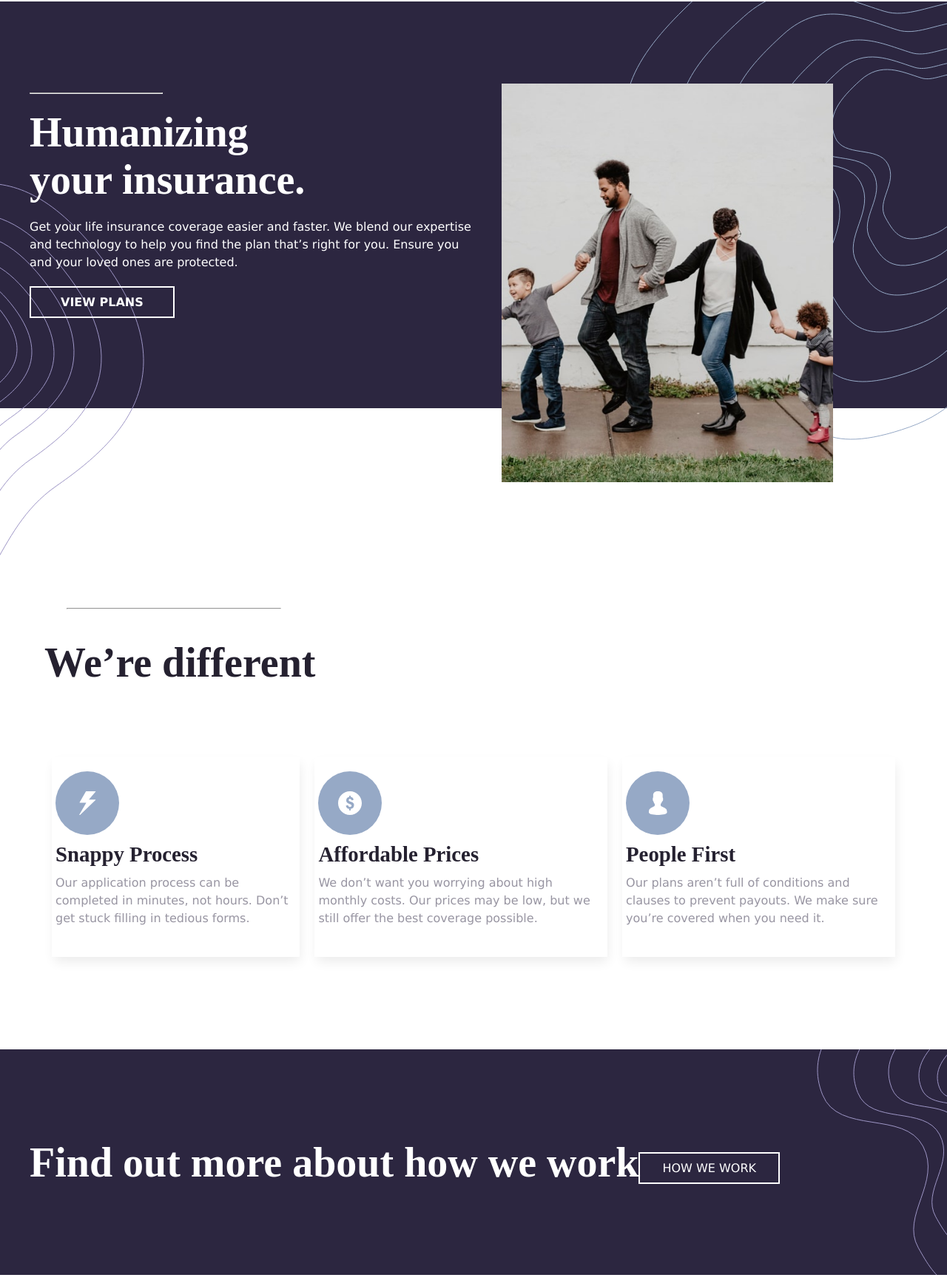
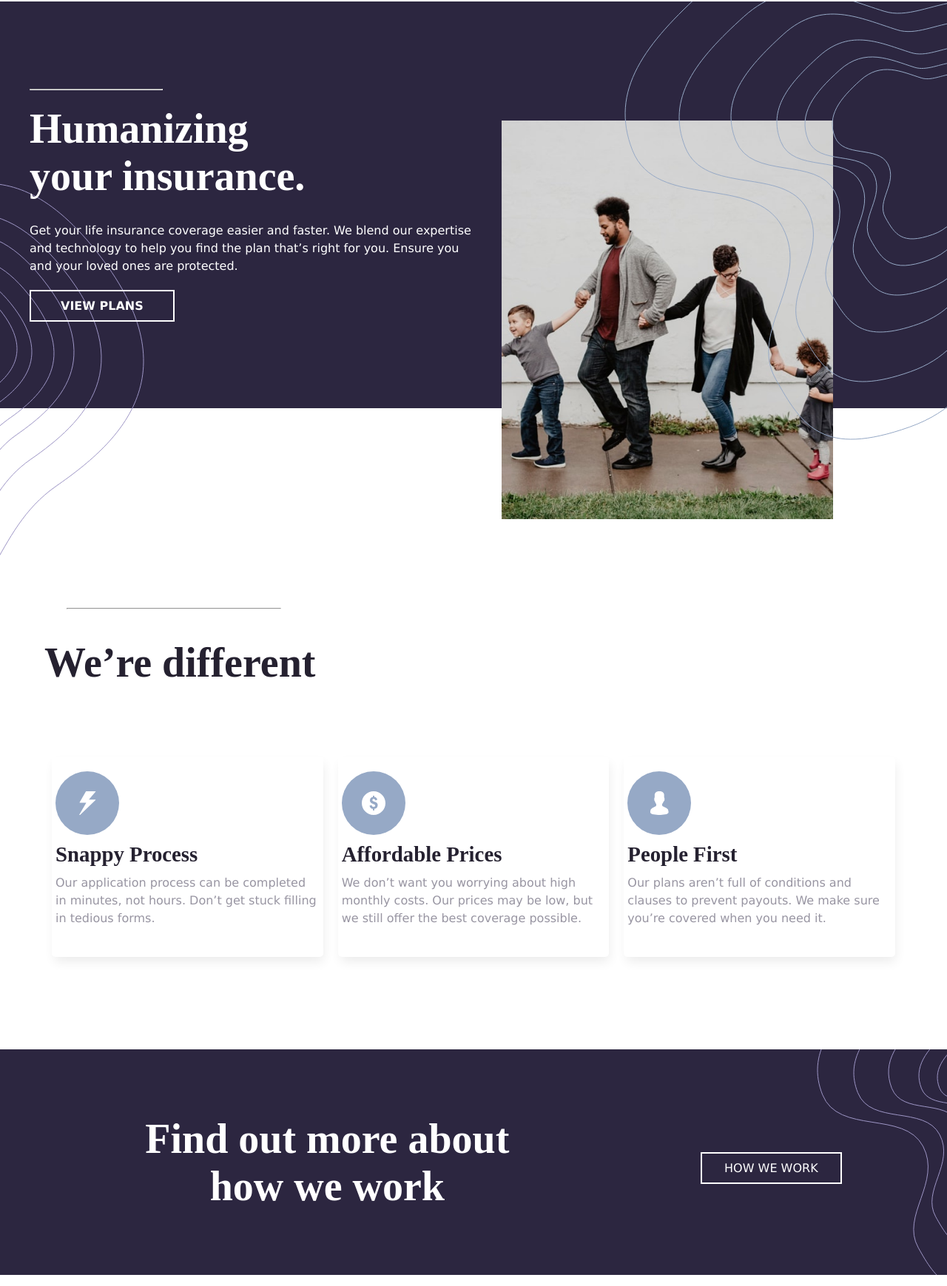
Before and after one commit to Funshyaj/insure, a plain HTML site: page index.html in a window 1280 px wide. Shown: the part 71-1810 px from the top of the page at 74% size. Drawn offline with nearby package versions, Linux system fonts and the light colour scheme.

Commit message:
mobile errors fixed

```diff
--- a/index.css
+++ b/index.css
@@ -213,6 +213,7 @@ margin-top: 40px;
 padding: 40px 5px;
 margin: 15px 10px;
 transition: 4.5s;
+border-radius: 5px;
 box-shadow: 2px 8px 15px -2px rgba(0, 0, 0, 0.082);}
 
 .box-flex > .box:hover{
@@ -243,16 +244,18 @@ z-index: 0  ;}
 
 
 .find-out-more > div{flex-wrap: wrap;
+    flex-wrap: wrap;
     z-index: 1;
     display: flex;
     height: auto;
     text-align: center;
+    width: 1000%;
     color: white;
     padding: 20px 7%;
-    justify-content: center;
+    justify-content: space-around;
     align-items: center;}
 
-
+.work-text{width: 100%;}
 
     .find-out-more > div > button{ border: 2px solid white;
         color: inherit;
@@ -387,14 +390,14 @@ cursor: pointer;}
         max-width:40% ;
         right: 5%;
         bottom: -90px;
-        z-index: 2;
+        z-index: 1;
 
         }
 
      .pc-hero > .hero-content  > :nth-child(3){
            bottom: -200px;
             left: 0;
-            z-index: 1;
+            z-index: 2;
             }
 
       .pc-hero > .hero-content  > :nth-child(4){
@@ -408,10 +411,38 @@ cursor: pointer;}
         gap: 20px;
         flex-direction: column;
         z-index: 5;
+        animation: fadein ;
+        animation-duration: 3s;}
+
+    @keyframes fadein {
+    from {opacity: 0;}
+    to{opacity: 1;}
     }
-.pc-hero > .hero-content > .hero-texts > hr{width:30%}
+.pc-hero > .hero-content > .hero-texts > hr{
+    width:30%;
+    animation:slide-in ;
+animation-duration: 1s;
+position: relative;}
+
+@keyframes slide-in {
+0% {left:-200px;}
+100%{left:0;}}
+
 
 .pc-hero > .hero-content > .hero-texts {color: white;}
+
+
+.pc-hero > .hero-content > .hero-texts >h1{
+animation:drop-and-bounce ;
+padding-bottom: 10px;
+animation-duration: 2s;
+position: relative;}
+
+@keyframes drop-and-bounce {
+0% {top:-200px;}
+40%{top:0;}
+70%{top:-5px;}
+100%{top:0;}}
 
     .pc-hero > .hero-content > .hero-texts > div > button{
         border: 2px solid white;
@@ -422,7 +453,13 @@ cursor: pointer;}
         text-transform: uppercase;
         font-weight: bold;
         transition: .5s;
-        }
+        animation:join ;
+        animation-duration: 1s;
+        position: relative;}
+
+        @keyframes join {
+        0% {bottom:-200px;}
+        100%{bottom:0;}}
 
     .pc-hero .hero-content > .hero-texts > div > button:hover{
            color: #2c2640;
@@ -448,16 +485,19 @@ cursor: pointer;}
 flex-direction: row;
 }
 
-.box-flex > .box {padding: 20px 5px 40px;}
+.box-flex > .box {padding: 20px 5px 40px;
+    width: 100%;}
 
-.box-img{display: flex;}
+.box-img{display: block;}
 
-.box-text{text-align: left;}
+.box-text{text-align: center;}
 
 .box-text >p{font-size: 1rem;}
 
 .find-out-more > div {
     padding: 20px 40px;}
+
+    .work-text{width: 80%;}
 
 
 .find-out-more > div > button{
@@ -495,7 +535,28 @@ footer{padding: 25px 40px;}
 .pc-hero > .hero-content  > :nth-child(2){
     max-width:35% ;
     right: 12%;
-    bottom: -100px;
+    bottom: -150px;
+    z-index: 2;
     }
 
+    .pc-hero > .hero-content  > :nth-child(4){
+        position: absolute;
+              top: 0px;
+                right: 0;
+                z-index: 2  ;
+                }
+    .box-img{display: flex;}
+
+    .box-text{text-align: left;}
+
+    .work-text{width: 50%;}
 }
+
+@media screen and (min-width:1400px){
+    .pc-hero > .hero-content  > :nth-child(2){
+        max-width:30% ;
+        right: 12%;
+        bottom: -200px;
+        z-index: 1;
+        }
+}
```
